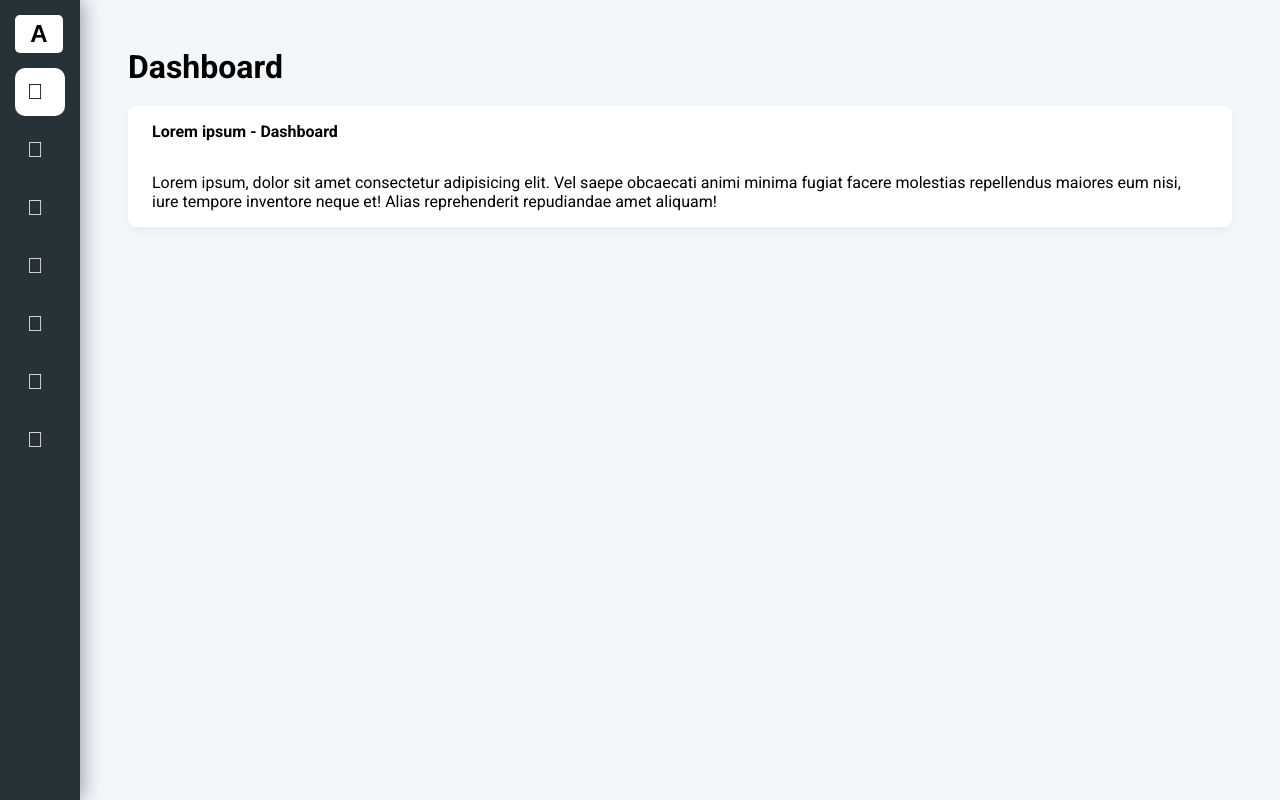
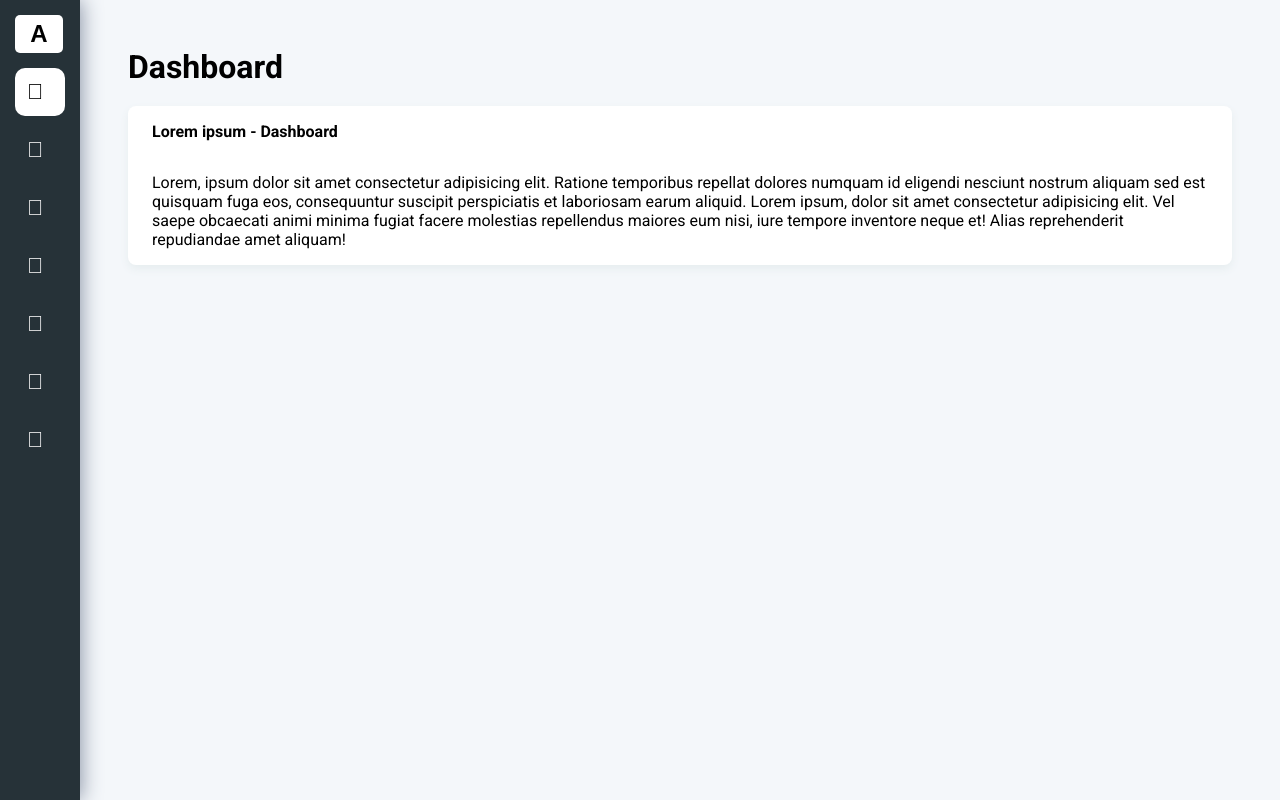
Before and after one commit to Adamashvili/Angular---Responsive-Sidenav, an Angular app: page /dashboard in a window 1280 px wide. Built offline with nearby package versions, Linux system fonts and the light colour scheme.

Commit message:
Update dashboard.component.html

```diff
--- a/src/app/dashboard/dashboard.component.html
+++ b/src/app/dashboard/dashboard.component.html
@@ -3,6 +3,7 @@
 <div class="card">
     <div class="card-head"> Lorem ipsum - Dashboard</div>
     <div class="card-body">
+            Lorem, ipsum dolor sit amet consectetur adipisicing elit. Ratione temporibus repellat dolores numquam id eligendi nesciunt nostrum aliquam sed est quisquam fuga eos, consequuntur suscipit perspiciatis et laboriosam earum aliquid.
             Lorem ipsum, dolor sit amet consectetur adipisicing elit. Vel saepe obcaecati animi minima fugiat facere molestias repellendus maiores eum nisi, iure tempore inventore neque et! Alias reprehenderit repudiandae amet aliquam!
         </div>
 </div>
```
